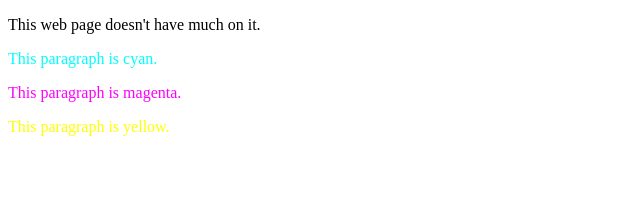
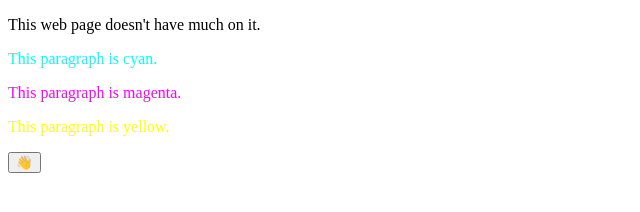
Before and after one commit to DeakinSEC/2021T1-Fundamentals-Of-Git, a plain HTML site: page index.html in a window 1280 px wide. Shown: the full height of the page, 0-640 px from the left. Drawn offline with Linux system fonts and the light colour scheme.

Commit message:
Greet user in index.html

```diff
--- /dev/null
+++ b/greet.js
@@ -0,0 +1,3 @@
+function greet() {
+	alert('Hi!');
+}
--- a/index.html
+++ b/index.html
@@ -13,5 +13,8 @@
 		<p class="text-cyan">This paragraph is cyan.</p>
 		<p class="text-magenta">This paragraph is magenta.</p>
 		<p class="text-yellow">This paragraph is yellow.</p>
+
+		<button onclick="greet()">👋</button>
+		<script src="./greet.js"></script>
 	</body>
 </html>
```
